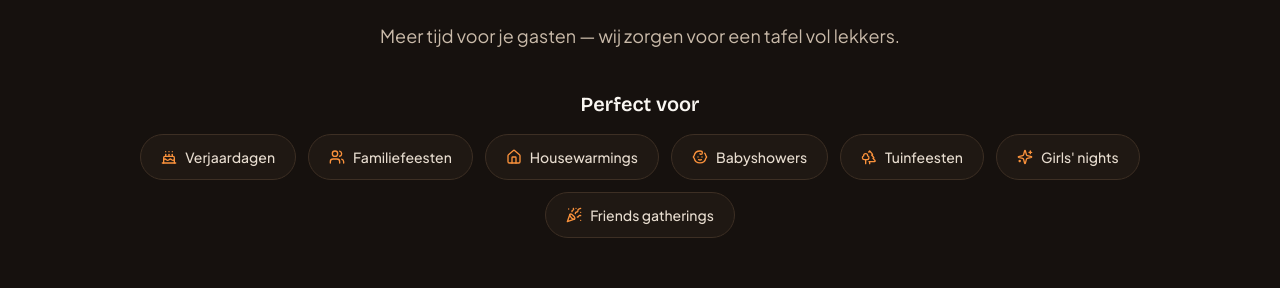
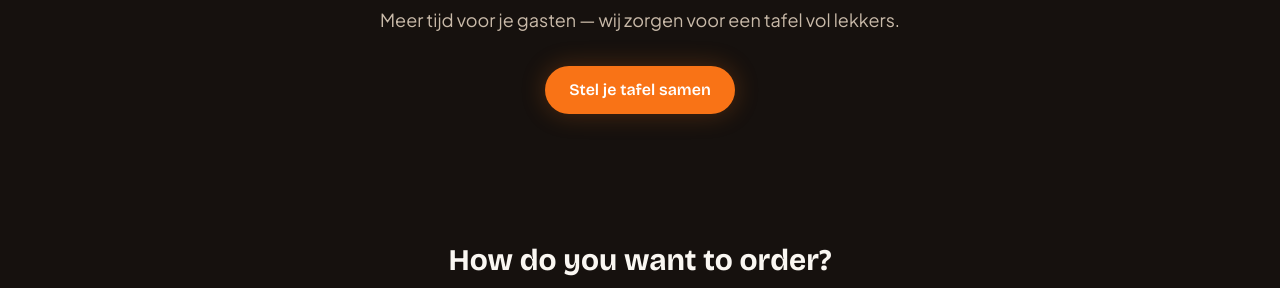
Before and after one commit to amineboulayountje-gif/Wingz-and-thingz, a React (Vite) app: page / in a window 1280 px wide. Shown: the part 470-758 px from the top of the page. Built offline with nearby package versions, Linux system fonts and the light colour scheme.

Commit message:
Update HeroSection.tsx

```diff
--- a/src/components/HeroSection.tsx
+++ b/src/components/HeroSection.tsx
@@ -1,27 +1,25 @@
-import {
-  Cake,
-  Users,
-  Home,
-  Baby,
-  Trees,
-  Sparkles,
-  PartyPopper,
-} from "lucide-react";
+import { useCallback } from "react";
 
 interface HeroSectionProps {
   onStart?: () => void;
 }
 
 export function HeroSection({ onStart }: HeroSectionProps) {
-  const occasions = [
-    { name: "Verjaardagen", icon: Cake },
-    { name: "Familiefeesten", icon: Users },
-    { name: "Housewarmings", icon: Home },
-    { name: "Babyshowers", icon: Baby },
-    { name: "Tuinfeesten", icon: Trees },
-    { name: "Girls' nights", icon: Sparkles },
-    { name: "Friends gatherings", icon: PartyPopper },
-  ];
+  const scrollToOrder = useCallback(() => {
+    if (onStart) {
+      onStart();
+      return;
+    }
+
+    const element = document.getElementById("order");
+
+    if (element) {
+      element.scrollIntoView({
+        behavior: "smooth",
+        block: "start",
+      });
+    }
+  }, [onStart]);
 
   const foodImages = [
     {
@@ -39,7 +37,10 @@ export function HeroSection({ onStart }: HeroSectionProps) {
   ];
 
   return (
-    <section id="top" className="relative overflow-hidden pt-16 lg:pt-18">
+    <section
+      id="top"
+      className="relative overflow-hidden pt-16 lg:pt-18"
+    >
       {/* Background */}
       <div className="absolute inset-0 -z-10">
         <div className="absolute inset-0 bg-gradient-to-b from-base via-base to-base-surface" />
@@ -50,7 +51,7 @@ export function HeroSection({ onStart }: HeroSectionProps) {
       </div>
 
       {/* Hero content */}
-      <div className="section-container py-16 sm:py-20 lg:py-28">
+      <div className="section-container py-12 sm:py-16 lg:py-24">
         <div className="mx-auto max-w-5xl text-center">
           {/* Main headline */}
           <h1 className="font-display text-4xl font-bold leading-[1.05] tracking-tight sm:text-5xl lg:text-6xl">
@@ -82,23 +83,15 @@ export function HeroSection({ onStart }: HeroSectionProps) {
             Meer tijd voor je gasten — wij zorgen voor een tafel vol lekkers.
           </p>
 
-          {/* Occasions */}
-          <div className="mt-8 sm:mt-10">
-            <h2 className="mb-4 font-display text-lg font-semibold text-cream-50 sm:text-xl">
-              Perfect voor
-            </h2>
-
-            <div className="flex flex-wrap justify-center gap-2 sm:gap-3">
-              {occasions.map(({ name, icon: Icon }) => (
-                <div
-                  key={name}
-                  className="flex items-center gap-2 rounded-full border border-base-border bg-base-card/60 px-4 py-2.5 text-sm font-medium text-cream-200 backdrop-blur-sm sm:px-5 sm:py-3"
-                >
-                  <Icon size={16} className="text-primary-400" />
-                  <span>{name}</span>
-                </div>
-              ))}
-            </div>
+          {/* Primary CTA */}
+          <div className="mt-7 sm:mt-8">
+            <button
+              type="button"
+              onClick={scrollToOrder}
+              className="btn-primary w-full sm:w-auto"
+            >
+              Stel je tafel samen
+            </button>
           </div>
         </div>
       </div>
```
